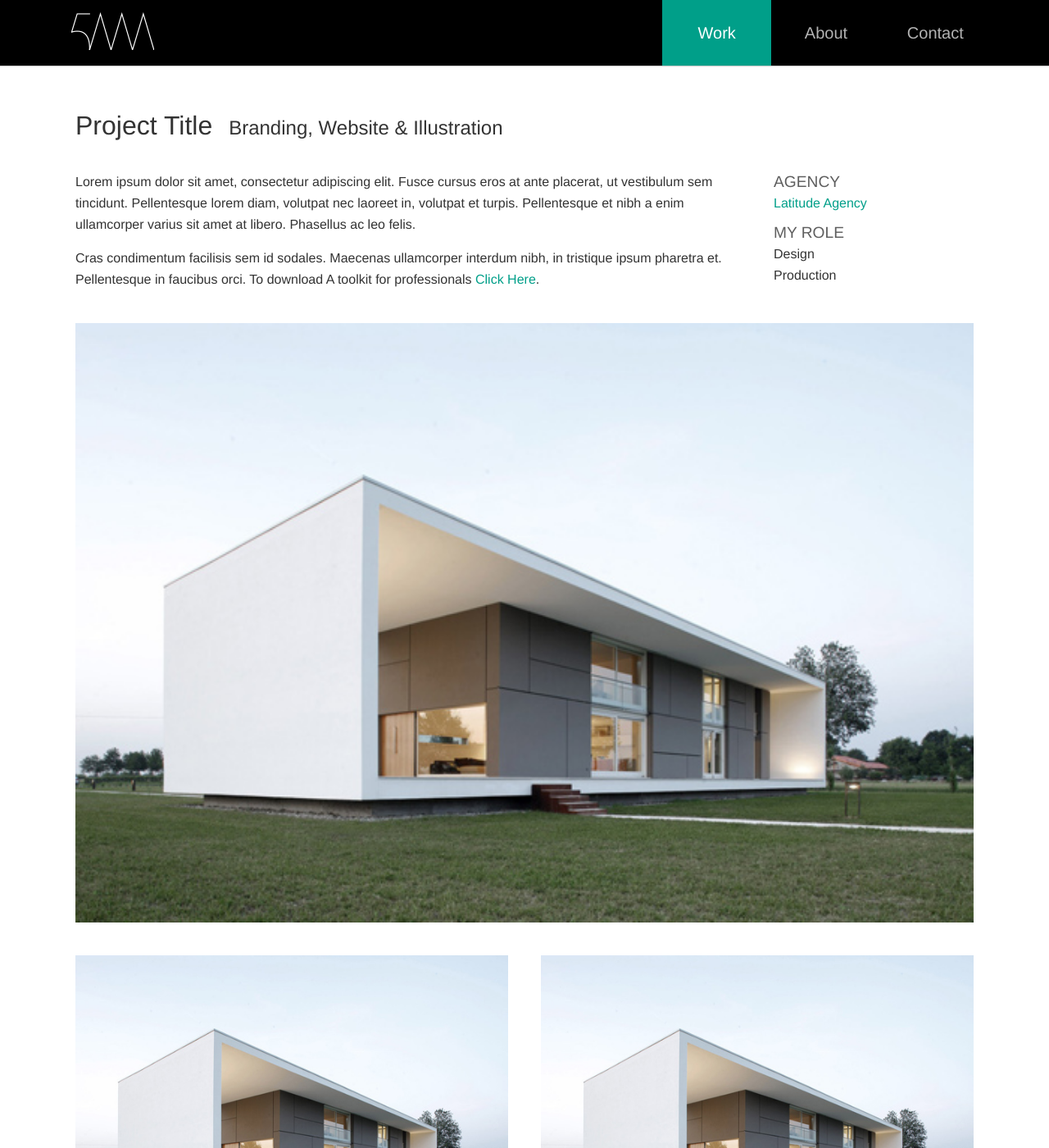
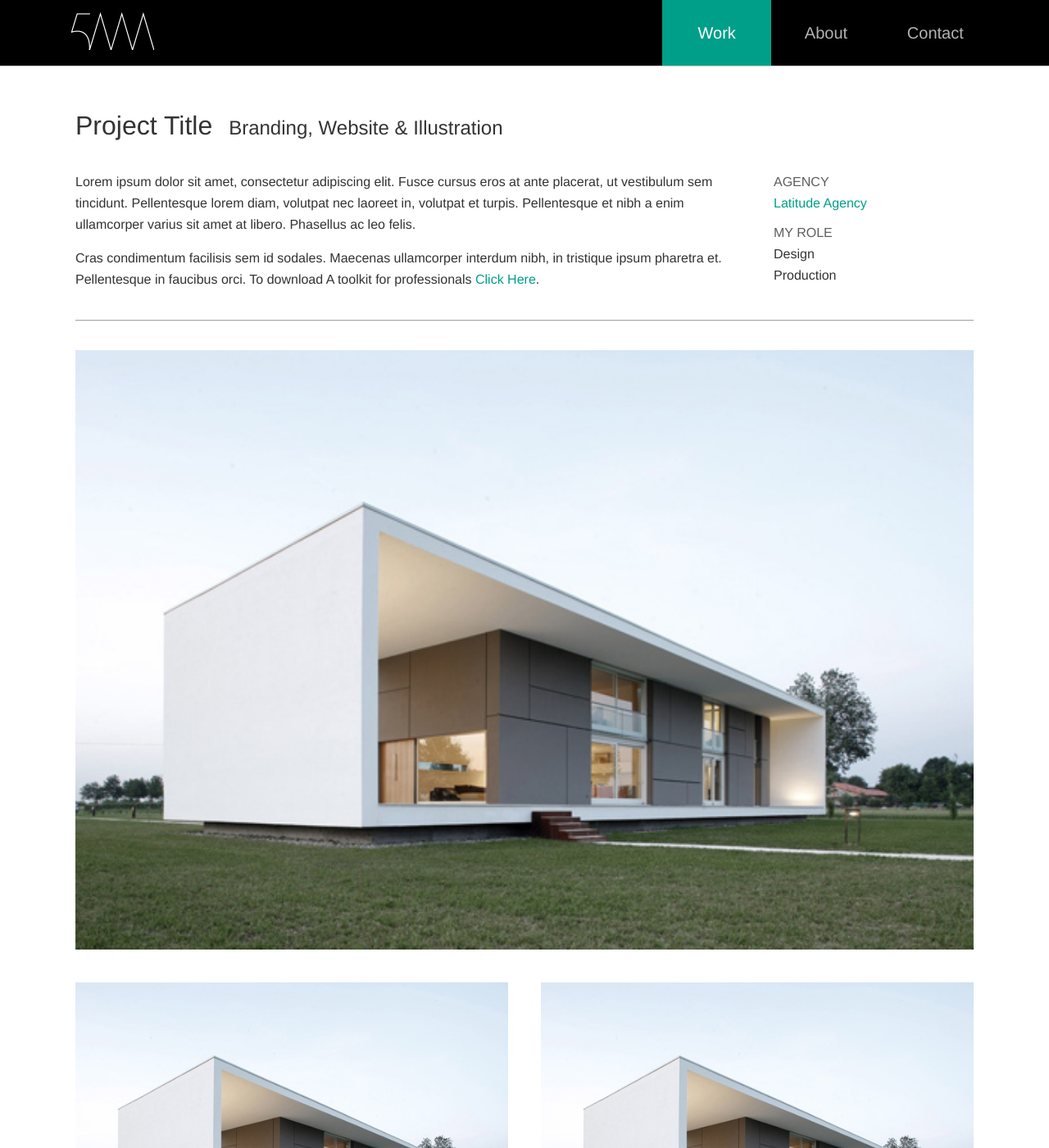
Before and after one commit to justinalm/bokchoi, a Jekyll site: the page built from project/index.html, in a window 1280 px wide and 1400 px high. Shown: the whole window at 82% size. Built offline with Jekyll 4.4.1, drawn with Linux system fonts in a browser that asks for light colours; nearby versions of some CDN libraries.

Commit message:
More style updates
Updated: span.categories font-size, added the hide/show rule above the
project images, added hide and show project descriptions, adjusted the
padding on columns at tablet size.

```diff
--- a/css/5am.css
+++ b/css/5am.css
@@ -221,15 +221,8 @@
 
 span.categories {
   display: block;
-  font-size: 0.75em;
+  font-size: 0.6em;
   margin: 10px 0 0 0;
-}
-
-h2.agency-role {
-  color: rgb(94, 94, 94);
-  font-size: 1.2em;
-  text-transform: uppercase;
-  margin: 0;
 }
 
 a.agency {
@@ -419,6 +412,40 @@
   float: left;
 }
 
+/* Project Page Style */
+
+.rule {
+  display: none;
+  padding: 0 20px;
+}
+
+hr {
+  border: 0;
+  height: 0;
+  border-top: 0px solid rgb(160,160,160);
+  border-bottom: 1px solid rgb(160,160,160);
+}
+
+h2.agency-role {
+  color: rgb(94, 94, 94);
+  font-size: 1em;
+  text-transform: uppercase;
+  margin: 0;
+}
+
+.top-description {
+  display: none;
+}
+
+.bottom-description {
+  display: block;
+}
+
+.bottom-description p:first-child {
+  border-top: 1px solid rgb(242,242,242);
+  padding: 10px 0 0 0;
+}
+
 /* Footer Styles */
 footer {
   float: left;
@@ -595,7 +622,7 @@
     margin: 40px 0 0 0;
   }
 
-    ul.projects > li > a.half > .project-info.three-line {
+  ul.projects > li > a.half > .project-info.three-line {
     width: 100%;
     text-align: center;
     top: 0;
@@ -638,16 +665,6 @@
     margin: 0 5% 0 0;
   }
 
-  h2.footer-logo {
-    display: block;
-  }
-
-  footer {
-    width: 100%;
-    text-align: right;
-    padding: 10px 15px 0 15px;
-  }
-
   ul.experience-education {
     padding: 0 0 20px 0;
   }
@@ -658,6 +675,31 @@
 
   ul.experience-education > li > .experience {
     width: auto;
+  }
+
+  .rule {
+    display: block;
+    padding: 0 10px;
+  }
+
+  .top-description {
+    display: block;
+  }
+
+  .bottom-description {
+    display: none;
+  }
+
+  /* Footer Styles */
+
+  h2.footer-logo {
+    display: block;
+  }
+
+  footer {
+    width: 100%;
+    text-align: right;
+    padding: 10px 15px 0 15px;
   }
 }
 
@@ -731,6 +773,11 @@
     display: inline-block;
     font-size: 0.75em;
     margin: 0 0 0 20px;
+  }
+
+  .rule {
+    display: block;
+    padding: 0 20px;
   }
 }
 
--- a/project/index.html
+++ b/project/index.html
@@ -11,7 +11,7 @@
     </div>
   </div><!-- End Row -->
 
-  <div class="row">
+  <div class="row top-description">
     <div class="col-xs-12 col-md-12 col-lg-9">
       <p class="project-description">Lorem ipsum dolor sit amet, consectetur adipiscing elit. Fusce cursus eros at ante placerat, ut vestibulum sem tincidunt. Pellentesque lorem diam, volutpat nec laoreet in, volutpat et turpis. Pellentesque et nibh a enim ullamcorper varius sit amet at libero. Phasellus ac leo felis.</p>
       <p class="project-description">Cras condimentum facilisis sem id sodales. Maecenas ullamcorper interdum nibh, in tristique ipsum pharetra et. Pellentesque in faucibus orci. To download A toolkit for professionals <a href="#" title="Link to Latitude Agency">Click Here</a>.</p>
@@ -24,6 +24,13 @@
       Production
     </div>
   </div><!-- Row -->
+
+  <!-- This is the rule under the project description -->
+  <div class="row">
+    <div class="col-xs-12 col-sm-12 col-lg-12 rule">
+      <hr>
+    </div>
+  </div>
 
   <div class="row">
     <div class="col-xs-12 col-sm-12 col-lg-12">
@@ -63,6 +70,20 @@
     </div>
   </div><!-- Row -->
 
+    <div class="row bottom-description">
+    <div class="col-xs-12 col-md-12 col-lg-9">
+      <p class="project-description">Lorem ipsum dolor sit amet, consectetur adipiscing elit. Fusce cursus eros at ante placerat, ut vestibulum sem tincidunt. Pellentesque lorem diam, volutpat nec laoreet in, volutpat et turpis. Pellentesque et nibh a enim ullamcorper varius sit amet at libero. Phasellus ac leo felis.</p>
+      <p class="project-description">Cras condimentum facilisis sem id sodales. Maecenas ullamcorper interdum nibh, in tristique ipsum pharetra et. Pellentesque in faucibus orci. To download A toolkit for professionals <a href="#" title="Link to Latitude Agency">Click Here</a>.</p>
+    </div>
+    <div class="col-xs-12 col-md-12 col-lg-2">
+      <h2 class="agency-role">AGENCY</h2>
+      <a href="http://www.latitudeagency.com/" class="agency" title="Link to Latitude Agency" target="_blank">Latitude Agency</a>
+      <h2 class="agency-role">MY ROLE</h2>
+      Design<br>
+      Production
+    </div>
+  </div><!-- Row -->
+
   <div class="row">
     <div class="col-xs-12 centered">
       <a class="btn previous" href="/project/" title="Name of project linked to">&#8592;&nbsp;Previous</a>
```
Also changed, not shown: css/bootstrap.css, 3 other files.
